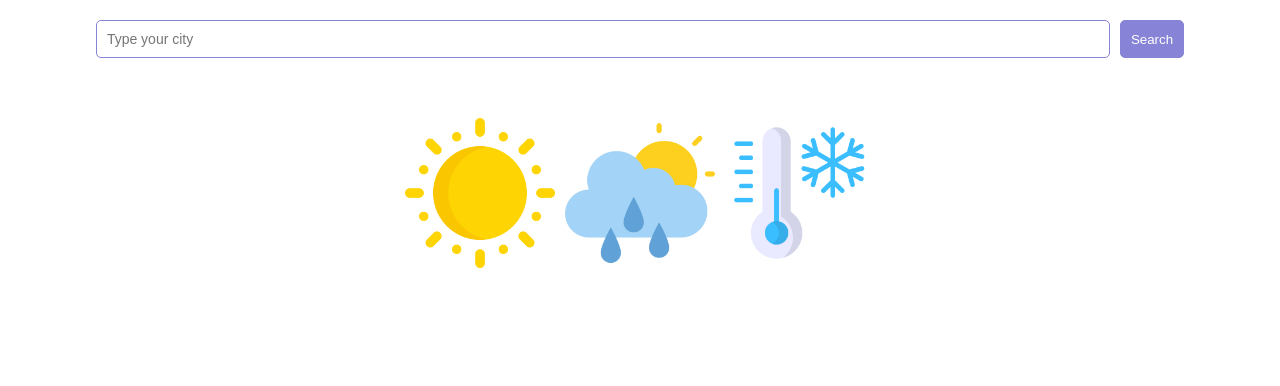
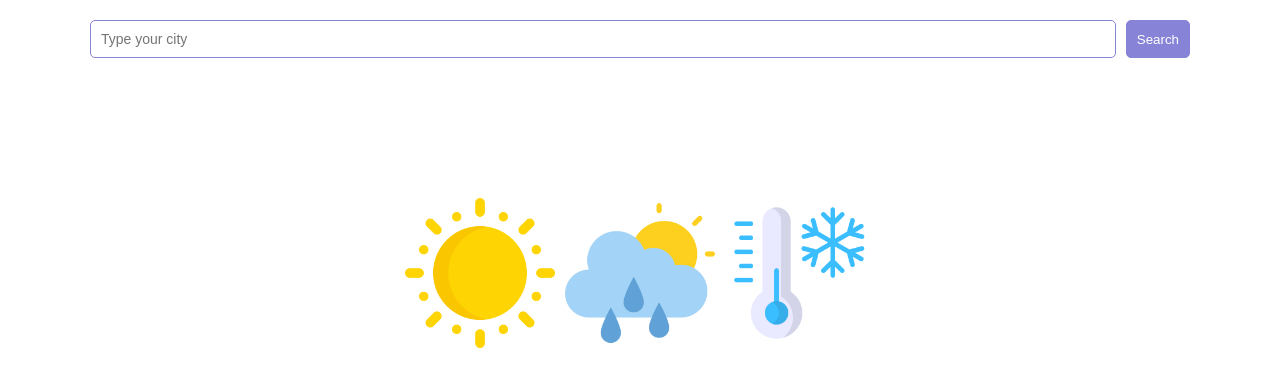
Before and after one commit to vladatsypyak/weather-chart, a React (Create React App) app: page / in a window 1280 px wide. Shown: the top 386 px of the page. Built offline with nearby package versions, Linux system fonts and the light colour scheme.

Commit message:
feat: add autocomplete

```diff
--- /dev/null
+++ b/src/components/CitySearch/Autocomplete.jsx
@@ -0,0 +1,34 @@
+import React, {} from "react";
+import PropTypes from "prop-types";
+import s from "./citySearch.module.scss"
+import {setCity} from "../../redux/slice";
+import {useDispatch} from "react-redux";
+
+function Autocomplete({cities, setCities}) {
+    const dispatch = useDispatch()
+    return (
+        <div className={s.autocomplete_wrap}>
+            {cities.map((city, i) => {
+                return <p onClick={() => {
+                    dispatch(setCity(city))
+                    setCities([])
+                }} key={i}>{city.name}, {city.country}{city.state && ","} {city.state}</p>
+            })}
+        </div>
+
+
+    );
+}
+Autocomplete.propTypes = {
+    cities: PropTypes.arrayOf(
+        PropTypes.shape({
+            name: PropTypes.string.isRequired,
+            country: PropTypes.string.isRequired,
+            state: PropTypes.string
+        })
+    ).isRequired,
+    setCities: PropTypes.func.isRequired
+};
+
+
+export default Autocomplete;
--- a/src/components/CitySearch/CitySearch.jsx
+++ b/src/components/CitySearch/CitySearch.jsx
@@ -1,20 +1,36 @@
-import React from "react";
+import React, {useEffect} from "react";
 import {useState} from "react";
 import {useDispatch, useSelector} from "react-redux";
-import {getFirstCity} from "../../redux/slice";
+import {fetchCities, getFirstCity} from "../../redux/slice";
 import s from "./citySearch.module.scss"
+import Autocomplete from "./Autocomplete";
 
 function CitySearch() {
     const city = useSelector(store => store.weatherSlice.city)
     const alert = useSelector(store => store.weatherSlice.alert)
     const [cityInput, setCityInput] = useState("")
+    const [cities, setCities] = useState([])
+
     const dispatch = useDispatch()
+
+    useEffect( ()=>{
+        if (!cityInput) {
+            setCities([])
+            return
+        }
+        const fetchData = async () => {
+            let fetchedCities = await fetchCities(cityInput)
+            if(Array.isArray(fetchedCities)){
+                setCities(fetchedCities)
+            }
+        }
+        fetchData()
+    }, [cityInput])
 
     const onSearchClick = async () => {
         if (!cityInput) return
         await dispatch(getFirstCity(cityInput))
     }
-
 
     return (
         <div className={s.search_wrap}>
@@ -22,6 +38,7 @@ function CitySearch() {
                 <input placeholder={"Type your city"} type="text" onInput={(e) => setCityInput(e.target.value)}/>
                 <button onClick={onSearchClick}>Search</button>
             </div>
+            <Autocomplete cities={cities} setCities={setCities}/>
             {city && <p className={s.text}>Forecast for {city.name}, {city.country}{city.state && ","} {city.state}</p>}
             {alert && <p className={s.alert}>No city was found 😞 </p>}
         </div>
--- a/src/components/CitySearch/citySearch.module.scss
+++ b/src/components/CitySearch/citySearch.module.scss
@@ -1,16 +1,16 @@
 .search_wrap {
   margin: 0 auto 60px;
+  max-width: 1100px;
   user-select: none;
 
   .input_wrap{
     display: flex;
     justify-content: center;
     gap: 10px;
-    margin-bottom: 60px;
   }
 
   input {
-    width: 80%;
+    width: 100%;
     padding: 10px;
     font-size: 14px;
     border-radius: 5px;
@@ -37,8 +37,6 @@
     &:hover {
       background-color: #5a5999;
     }
-
-
   }
 
   .alert {
@@ -46,4 +44,17 @@
     font-weight: 500;
     text-align: center;
   }
+  .autocomplete_wrap{
+    height: 80px;
+    overflow-y: auto;
+    margin-bottom: 40px;
+    p{
+      padding: 5px;
+      margin: 0;
+      cursor: pointer;
+      &:hover{
+        background-color: #b1aeeb;
+      }
+    }
+  }
 }
--- a/src/redux/slice.js
+++ b/src/redux/slice.js
@@ -3,7 +3,7 @@ import axios from "axios";
 import moment from "moment";
 
 
-const fetchCities = async (city) => await axios
+export const fetchCities = async (city) => await axios
     // eslint-disable-next-line no-undef
     .get(`http://api.openweathermap.org/geo/1.0/direct?q=${city}&limit=5&appid=${process.env.REACT_APP_API_KEY}`)
     .then(resp => resp.data)
@@ -84,7 +84,17 @@ const initialState = {
 export const weatherSlice = createSlice({
     name: "weatherSlice",
     initialState,
-    reducers: {},
+    reducers: {
+        setCity(state, action){
+            state.city = {
+                name:action.payload.name,
+                lon: action.payload.lon,
+                lat: action.payload.lat,
+                country: action.payload.country,
+                state: action.payload.state
+            }
+        }
+    },
     extraReducers: (builder) => {
         builder
             .addCase(getFirstCity.pending, (state) => {
@@ -116,6 +126,6 @@ export const weatherSlice = createSlice({
             })
     }
 })
-
+export const {setCity} = weatherSlice.actions
 
 export default weatherSlice.reducer
```
